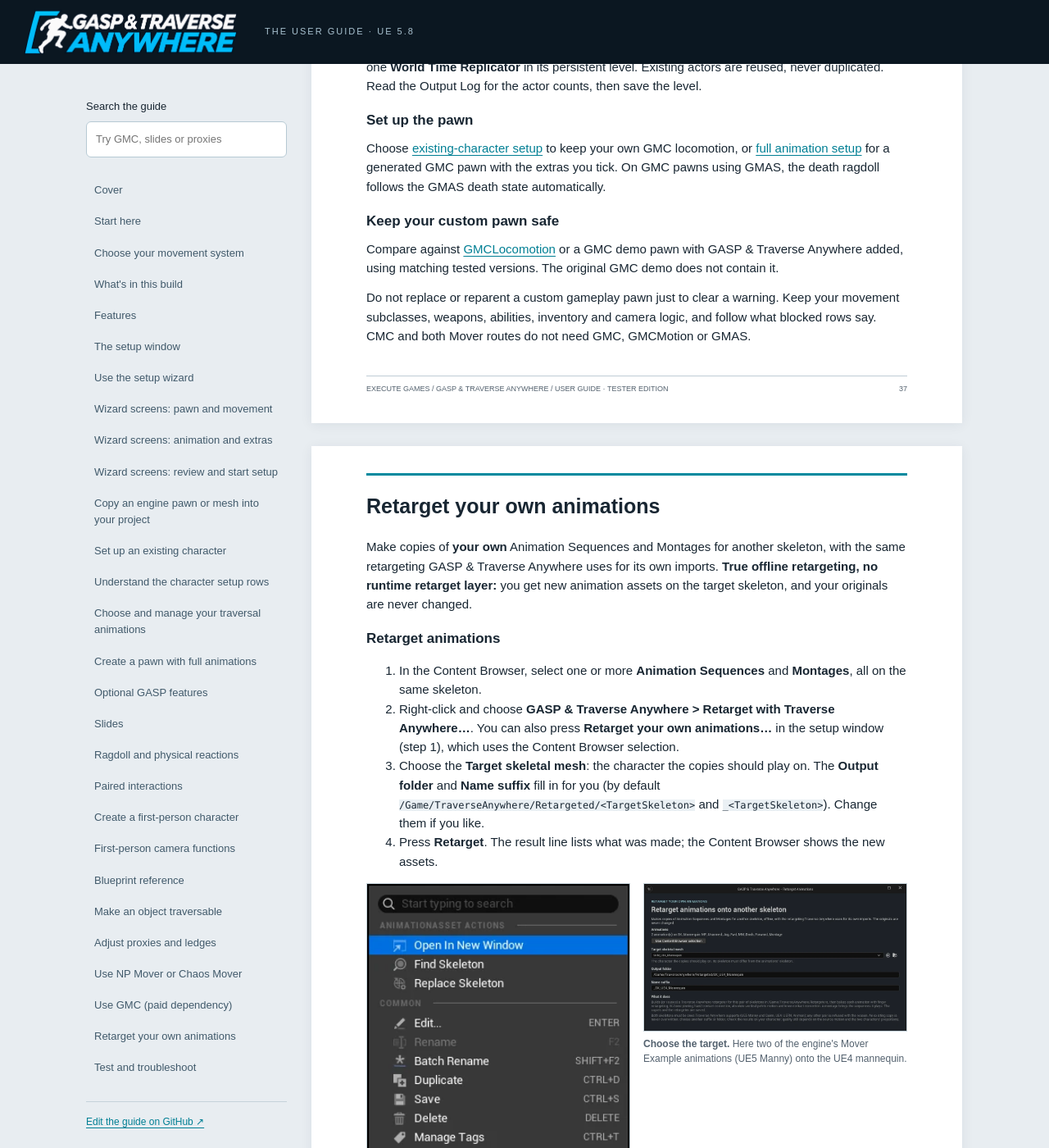
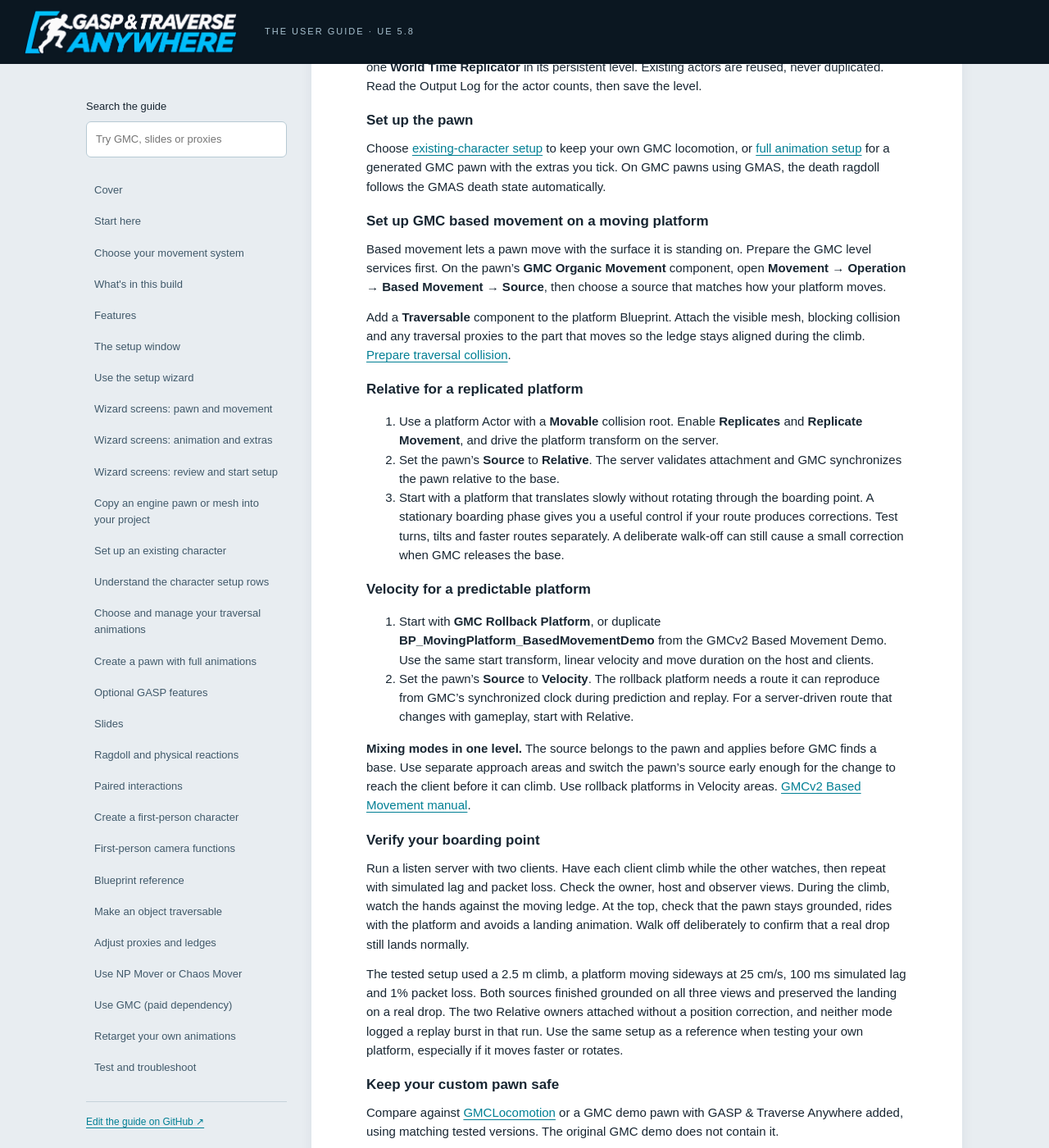
Before and after one commit to Dr-Rank/traverse-anywhere-guide, a Jekyll site: the page built from index.md, in a window 1280 px wide and 1400 px high, scrolled down 51361 px. Shown: the whole window at 82% size. Built offline with Jekyll 4.4.1, drawn with Linux system fonts in a browser that asks for light colours.

Commit message:
Document GMC based movement for traversal

```diff
--- a/_includes/guide/prepare-a-gmc-project.md
+++ b/_includes/guide/prepare-a-gmc-project.md
@@ -24,6 +24,31 @@ When you choose **GMC** in the wizard or in Full animation setup, the setup wind
 
 Choose [existing-character setup](#set-up-an-existing-character) to keep your own GMC locomotion, or [full animation setup](#create-a-character-with-full-animations) for a generated GMC pawn with the extras you tick. On GMC pawns using GMAS, the death ragdoll follows the GMAS death state automatically.
 
+## Set up GMC based movement on a moving platform
+
+Based movement lets a pawn move with the surface it is standing on. Prepare the GMC level services first. On the pawn's **GMC Organic Movement** component, open **Movement → Operation → Based Movement → Source**, then choose a source that matches how your platform moves.
+
+Add a **Traversable** component to the platform Blueprint. Attach the visible mesh, blocking collision and any traversal proxies to the part that moves so the ledge stays aligned during the climb. [Prepare traversal collision](#make-an-object-traversable).
+
+### Relative for a replicated platform
+
+1. Use a platform Actor with a **Movable** collision root. Enable **Replicates** and **Replicate Movement**, and drive the platform transform on the server.
+2. Set the pawn's **Source** to **Relative**. The server validates attachment and GMC synchronizes the pawn relative to the base.
+3. Start with a platform that translates slowly without rotating through the boarding point. A stationary boarding phase gives you a useful control if your route produces corrections. Test turns, tilts and faster routes separately. A deliberate walk-off can still cause a small correction when GMC releases the base.
+
+### Velocity for a predictable platform
+
+1. Start with **GMC Rollback Platform**, or duplicate **BP_MovingPlatform_BasedMovementDemo** from the GMCv2 Based Movement Demo. Use the same start transform, linear velocity and move duration on the host and clients.
+2. Set the pawn's **Source** to **Velocity**. The rollback platform needs a route it can reproduce from GMC's synchronized clock during prediction and replay. For a server-driven route that changes with gameplay, start with Relative.
+
+**Mixing modes in one level.** The source belongs to the pawn and applies before GMC finds a base. Use separate approach areas and switch the pawn's source early enough for the change to reach the client before it can climb. Use rollback platforms in Velocity areas. [GMCv2 Based Movement manual](https://grimtec.net/gmcv2-documentation-manual-based-movement/).
+
+### Verify your boarding point
+
+Run a listen server with two clients. Have each client climb while the other watches, then repeat with simulated lag and packet loss. Check the owner, host and observer views. During the climb, watch the hands against the moving ledge. At the top, check that the pawn stays grounded, rides with the platform and avoids a landing animation. Walk off deliberately to confirm that a real drop still lands normally.
+
+The tested setup used a 2.5 m climb, a platform moving sideways at 25 cm/s, 100 ms simulated lag and 1% packet loss. Both sources finished grounded on all three views and preserved the landing on a real drop. The two Relative owners attached without a position correction, and neither mode logged a replay burst in that run. Use the same setup as a reference when testing your own platform, especially if it moves faster or rotates.
+
 ## Keep your custom pawn safe
 
 Compare against [GMCLocomotion](https://github.com/Dr-Rank/GMCLocomotion) or a GMC demo pawn with GASP & Traverse Anywhere added, using matching tested versions. The original GMC demo does not contain it.
```
